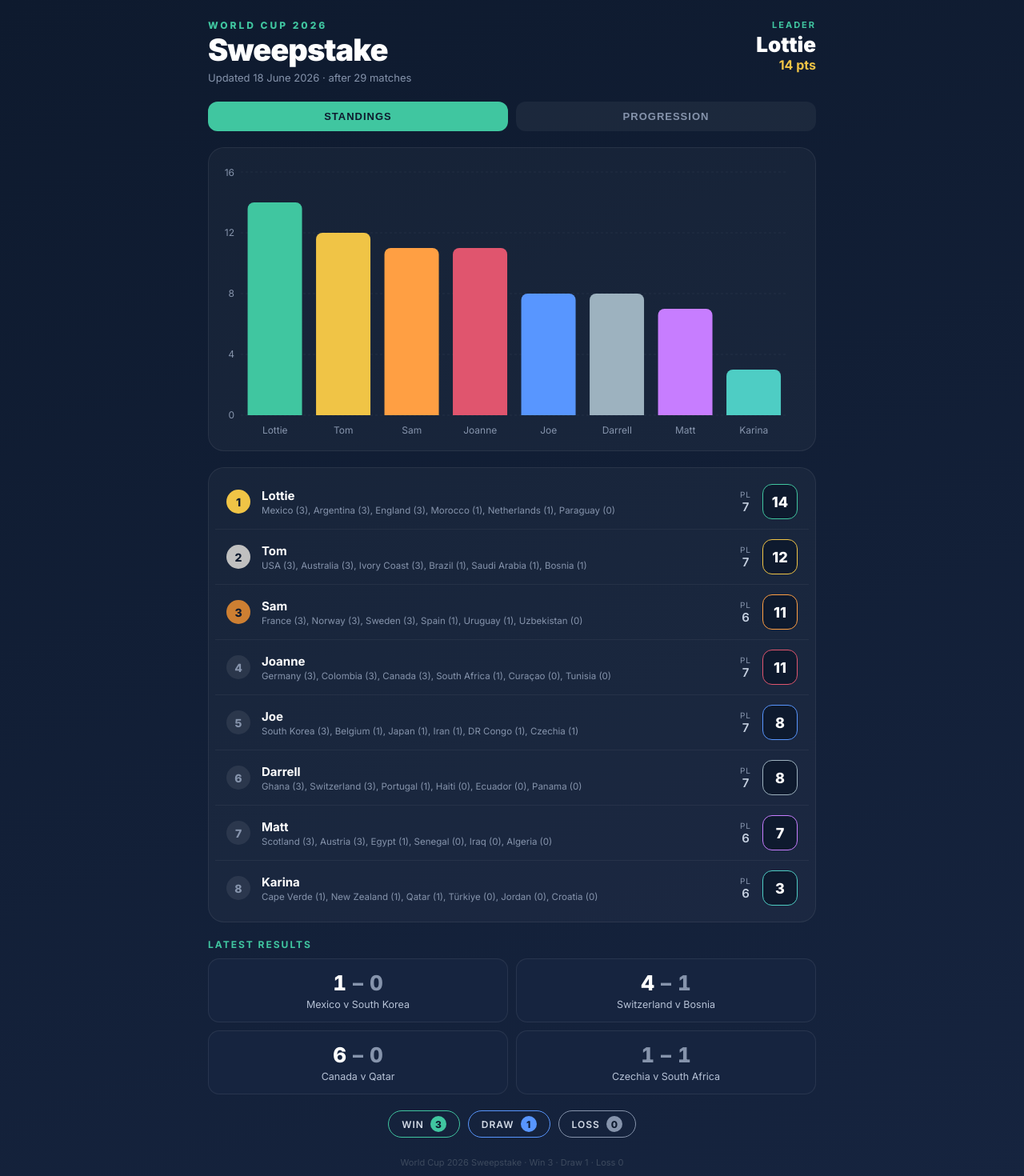
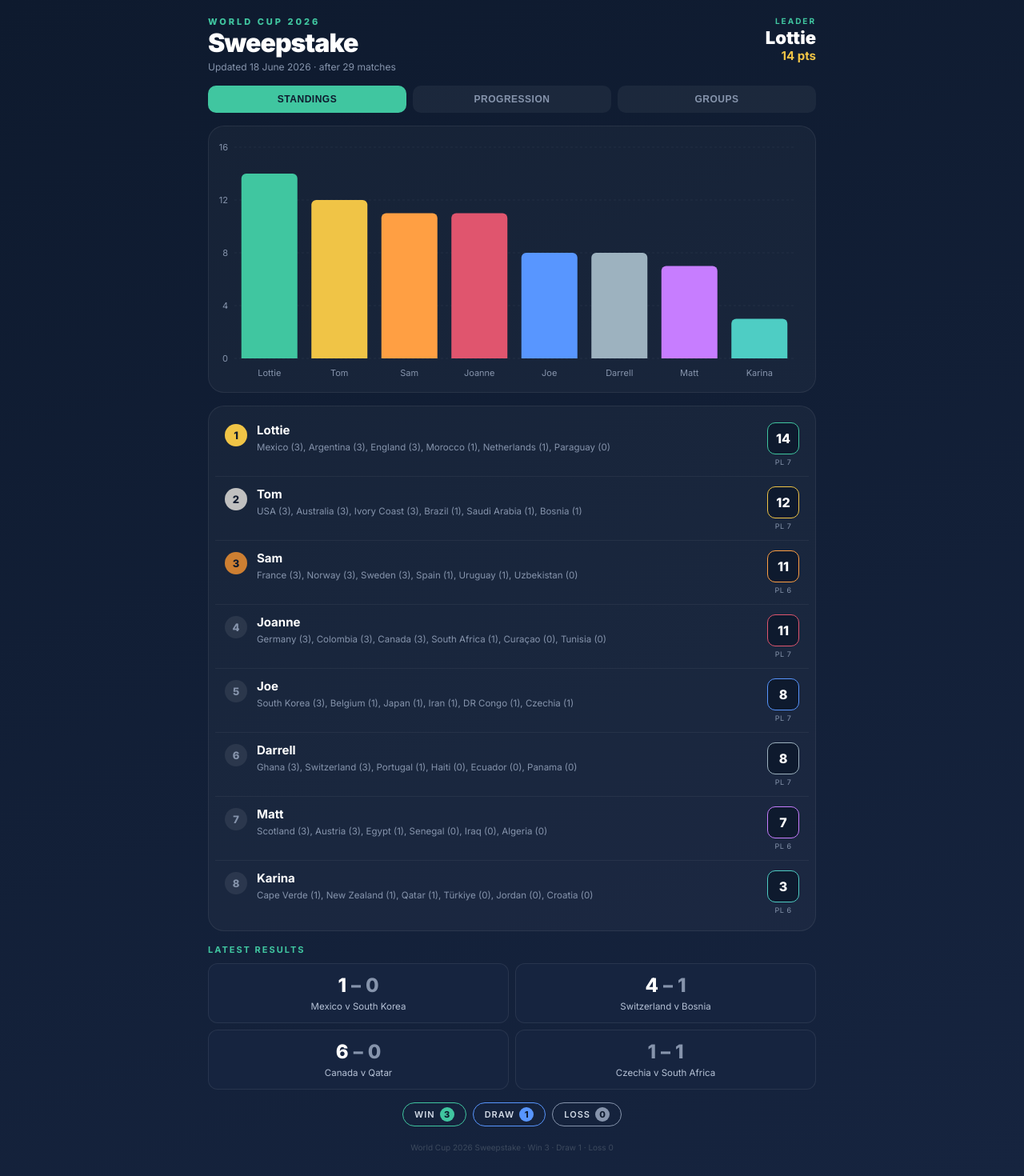
Before and after one commit to PortsDayOne/worldcup-sweepstake, a React (Vite) app in the folder sweepstake-site/: page / in a window 1280 px wide. Shown: the top 1470 px of the page at 80% size. Built offline with nearby package versions, Linux system fonts and the light colour scheme.

Commit message:
Update SweepstakeDashboard.jsx

```diff
--- a/sweepstake-site/src/SweepstakeDashboard.jsx
+++ b/sweepstake-site/src/SweepstakeDashboard.jsx
@@ -1,6 +1,7 @@
 import { useState } from "react";
 import { LineChart, Line, BarChart, Bar, XAxis, YAxis, CartesianGrid, Tooltip, ResponsiveContainer, Cell, Legend } from "recharts";
 import { PLAYERS, PROGRESSION, RECENT, LAST_UPDATED } from "./data.js";
+import { GROUPS, OWNERS, PLAYER_COLORS } from "./groups.js";
 
 const NAVY = "#0E1A2E";
 const NAVY2 = "#16243F";
@@ -12,10 +13,10 @@ const RankTooltip = ({ active, payload }) => {
   if (active && payload && payload.length) {
     const p = payload[0].payload;
     return (
-      <div style={{ background: NAVY2, border: `1px solid ${p.color}`, borderRadius: 12, padding: "12px 16px", maxWidth: 260 }}>
-        <p style={{ color: p.color, fontSize: 18, fontWeight: 800, margin: "0 0 2px" }}>{p.name} · {p.total} pts</p>
+      <div style={{ background: NAVY2, border: `1px solid ${p.color}`, borderRadius: 12, padding: "12px 16px", maxWidth: 280 }}>
+        <p style={{ color: p.color, fontSize: 16, fontWeight: 800, margin: "0 0 2px" }}>{p.name} · {p.total} pts</p>
         <p style={{ color: INK_SUB, fontSize: 12, margin: "0 0 6px" }}>{p.played} game{p.played === 1 ? "" : "s"} played</p>
-        <p style={{ color: "#C5D0E0", fontSize: 12, margin: 0, lineHeight: 1.5 }}>{p.teams}</p>
+        <p style={{ color: "#C5D0E0", fontSize: 12, margin: 0, lineHeight: 1.6 }}>{p.teams}</p>
       </div>
     );
   }
@@ -40,125 +41,190 @@ const LineTooltip = ({ active, payload, label }) => {
   return null;
 };
 
+function GroupCard({ group }) {
+  const sorted = [...group.teams].sort((a, b) => b.pts - a.pts || (b.gf - b.ga) - (a.gf - a.ga));
+  return (
+    <div style={{ background: NAVY2, border: "1px solid rgba(255,255,255,0.08)", borderRadius: 16, padding: "14px 16px", marginBottom: 12 }}>
+      <p style={{ color: GREEN, fontSize: 11, fontWeight: 700, letterSpacing: 2, textTransform: "uppercase", margin: "0 0 10px" }}>{group.name}</p>
+      {/* Header row */}
+      <div style={{ display: "grid", gridTemplateColumns: "1fr 28px 28px 28px 28px 32px", gap: 4, marginBottom: 6 }}>
+        <span style={{ color: INK_SUB, fontSize: 10, letterSpacing: 1 }}>TEAM</span>
+        {["GP","W","D","L","PTS"].map(h => (
+          <span key={h} style={{ color: INK_SUB, fontSize: 10, textAlign: "center", letterSpacing: 1 }}>{h}</span>
+        ))}
+      </div>
+      {sorted.map((t, i) => {
+        const owner = OWNERS[t.name];
+        const ownerColor = PLAYER_COLORS[owner] || "#666";
+        const isTop2 = i < 2;
+        return (
+          <div key={t.name} style={{
+            display: "grid", gridTemplateColumns: "1fr 28px 28px 28px 28px 32px", gap: 4,
+            alignItems: "center", padding: "6px 0",
+            borderBottom: i < sorted.length - 1 ? "1px solid rgba(255,255,255,0.05)" : "none",
+            opacity: isTop2 ? 1 : 0.7,
+          }}>
+            <div style={{ display: "flex", alignItems: "center", gap: 6, minWidth: 0 }}>
+              {isTop2 && <div style={{ width: 3, height: 16, borderRadius: 2, background: GREEN, flexShrink: 0 }} />}
+              <span style={{ color: "#fff", fontSize: 13, fontWeight: isTop2 ? 700 : 400, overflow: "hidden", textOverflow: "ellipsis", whiteSpace: "nowrap" }}>{t.name}</span>
+              {owner && (
+                <span style={{ background: ownerColor, color: NAVY, fontSize: 9, fontWeight: 800, padding: "1px 5px", borderRadius: 4, flexShrink: 0, letterSpacing: 0.5 }}>
+                  {owner.toUpperCase()}
+                </span>
+              )}
+            </div>
+            {[t.gp, t.w, t.d, t.l].map((v, j) => (
+              <span key={j} style={{ color: INK_SUB, fontSize: 12, textAlign: "center" }}>{v}</span>
+            ))}
+            <span style={{ color: isTop2 ? "#fff" : INK_SUB, fontSize: 13, fontWeight: 800, textAlign: "center" }}>{t.pts}</span>
+          </div>
+        );
+      })}
+    </div>
+  );
+}
+
 export default function SweepstakeDashboard() {
   const [view, setView] = useState("standings");
   const ranked = [...PLAYERS].sort((a, b) => b.total - a.total);
   const leader = ranked[0];
 
   const tabStyle = (active) => ({
-    flex: 1, padding: "11px 0", borderRadius: 12, border: "none", cursor: "pointer",
-    fontSize: 13, fontWeight: 700, letterSpacing: 1, textTransform: "uppercase",
+    flex: 1, padding: "10px 6px", borderRadius: 10, border: "none", cursor: "pointer",
+    fontSize: 12, fontWeight: 700, letterSpacing: 0.5, textTransform: "uppercase",
     background: active ? GREEN : "rgba(255,255,255,0.05)",
     color: active ? NAVY : INK_SUB, transition: "all 0.2s",
   });
 
   return (
-    <div style={{
-      background: `linear-gradient(160deg, ${NAVY} 0%, ${NAVY2} 100%)`,
-      minHeight: "100vh", fontFamily: "'Inter','Helvetica Neue',sans-serif",
-      padding: "24px", display: "flex", justifyContent: "center",
-    }}>
+    <div style={{ background: `linear-gradient(160deg, ${NAVY} 0%, ${NAVY2} 100%)`, minHeight: "100vh", fontFamily: "'Inter','Helvetica Neue',sans-serif", padding: "20px 16px", display: "flex", justifyContent: "center" }}>
       <div style={{ width: "100%", maxWidth: 760 }}>
 
-        <div style={{ display: "flex", justifyContent: "space-between", alignItems: "flex-start", marginBottom: 8 }}>
+        {/* Header */}
+        <div style={{ display: "flex", justifyContent: "space-between", alignItems: "flex-start", marginBottom: 16 }}>
           <div>
-            <p style={{ color: GREEN, fontSize: 12, fontWeight: 800, letterSpacing: 3, textTransform: "uppercase", margin: "0 0 4px" }}>World Cup 2026</p>
-            <h1 style={{ color: "#fff", fontSize: 38, fontWeight: 900, margin: 0, letterSpacing: -1, lineHeight: 1 }}>Sweepstake</h1>
-            <p style={{ color: INK_SUB, fontSize: 13, margin: "8px 0 0" }}>Updated {LAST_UPDATED}</p>
+            <p style={{ color: GREEN, fontSize: 11, fontWeight: 800, letterSpacing: 3, textTransform: "uppercase", margin: "0 0 4px" }}>World Cup 2026</p>
+            <h1 style={{ color: "#fff", fontSize: 32, fontWeight: 900, margin: 0, letterSpacing: -1, lineHeight: 1 }}>Sweepstake</h1>
+            <p style={{ color: INK_SUB, fontSize: 12, margin: "6px 0 0" }}>Updated {LAST_UPDATED}</p>
           </div>
           <div style={{ textAlign: "right" }}>
-            <p style={{ color: GREEN, fontSize: 11, fontWeight: 700, letterSpacing: 2, textTransform: "uppercase", margin: "0 0 2px" }}>Leader</p>
-            <p style={{ color: "#fff", fontSize: 26, fontWeight: 900, margin: 0 }}>{leader.name}</p>
-            <p style={{ color: GOLD, fontSize: 16, fontWeight: 700, margin: 0 }}>{leader.total} pts</p>
+            <p style={{ color: GREEN, fontSize: 10, fontWeight: 700, letterSpacing: 2, textTransform: "uppercase", margin: "0 0 2px" }}>Leader</p>
+            <p style={{ color: "#fff", fontSize: 22, fontWeight: 900, margin: 0 }}>{leader.name}</p>
+            <p style={{ color: GOLD, fontSize: 15, fontWeight: 700, margin: 0 }}>{leader.total} pts</p>
           </div>
         </div>
 
-        <div style={{ display: "flex", gap: 10, margin: "22px 0 20px" }}>
-          <button style={tabStyle(view === "standings")} onClick={() => setView("standings")}>Standings</button>
-          <button style={tabStyle(view === "progression")} onClick={() => setView("progression")}>Progression</button>
+        {/* Tabs */}
+        <div style={{ display: "flex", gap: 8, margin: "0 0 16px" }}>
+          {["standings","progression","groups"].map(t => (
+            <button key={t} style={tabStyle(view === t)} onClick={() => setView(t)}>
+              {t === "standings" ? "Standings" : t === "progression" ? "Progression" : "Groups"}
+            </button>
+          ))}
         </div>
 
-        <div style={{ background: "rgba(255,255,255,0.03)", border: "1px solid rgba(255,255,255,0.07)", borderRadius: 20, padding: "24px 14px 14px 4px", marginBottom: 20 }}>
+        {/* Charts */}
+        {view !== "groups" && (
+          <div style={{ background: "rgba(255,255,255,0.03)", border: "1px solid rgba(255,255,255,0.07)", borderRadius: 20, padding: "20px 10px 12px 0px", marginBottom: 16 }}>
             {view === "standings" ? (
-            <ResponsiveContainer width="100%" height={340}>
-              <BarChart data={ranked} margin={{ top: 6, right: 20, left: 0, bottom: 0 }}>
+              <ResponsiveContainer width="100%" height={300}>
+                <BarChart data={ranked} margin={{ top: 6, right: 16, left: 0, bottom: 0 }}>
                   <CartesianGrid strokeDasharray="3 3" stroke="rgba(255,255,255,0.05)" vertical={false} />
-                <XAxis dataKey="name" tick={{ fill: INK_SUB, fontSize: 12 }} axisLine={false} tickLine={false} dy={6} />
-                <YAxis tick={{ fill: INK_SUB, fontSize: 12 }} axisLine={false} tickLine={false} width={36} allowDecimals={false} />
+                  <XAxis dataKey="name" tick={{ fill: INK_SUB, fontSize: 11 }} axisLine={false} tickLine={false} dy={6} />
+                  <YAxis tick={{ fill: INK_SUB, fontSize: 11 }} axisLine={false} tickLine={false} width={32} allowDecimals={false} />
                   <Tooltip content={<RankTooltip />} cursor={{ fill: "rgba(255,255,255,0.04)" }} />
-                <Bar dataKey="total" radius={[8, 8, 0, 0]}>
+                  <Bar dataKey="total" radius={[6, 6, 0, 0]}>
                     {ranked.map((p) => <Cell key={p.name} fill={p.color} />)}
                   </Bar>
                 </BarChart>
               </ResponsiveContainer>
             ) : (
-            <ResponsiveContainer width="100%" height={340}>
-              <LineChart data={PROGRESSION} margin={{ top: 6, right: 24, left: 0, bottom: 0 }}>
+              <ResponsiveContainer width="100%" height={300}>
+                <LineChart data={PROGRESSION} margin={{ top: 6, right: 20, left: 0, bottom: 0 }}>
                   <CartesianGrid strokeDasharray="3 3" stroke="rgba(255,255,255,0.05)" vertical={false} />
-                <XAxis dataKey="day" tick={{ fill: INK_SUB, fontSize: 12 }} axisLine={false} tickLine={false} dy={6} />
-                <YAxis tick={{ fill: INK_SUB, fontSize: 12 }} axisLine={false} tickLine={false} width={36} allowDecimals={false} />
+                  <XAxis dataKey="day" tick={{ fill: INK_SUB, fontSize: 10 }} axisLine={false} tickLine={false} dy={6} />
+                  <YAxis tick={{ fill: INK_SUB, fontSize: 11 }} axisLine={false} tickLine={false} width={28} allowDecimals={false} />
                   <Tooltip content={<LineTooltip />} />
-                <Legend wrapperStyle={{ fontSize: 12, paddingTop: 8 }} />
+                  <Legend wrapperStyle={{ fontSize: 11, paddingTop: 8 }} />
                   {PLAYERS.map((p) => (
                     <Line key={p.name} type="monotone" dataKey={p.name} stroke={p.color}
-                    strokeWidth={p.name === leader.name ? 3.5 : 2}
+                      strokeWidth={p.name === leader.name ? 3 : 1.5}
                       dot={{ r: 3, fill: p.color }} activeDot={{ r: 5 }} />
                   ))}
                 </LineChart>
               </ResponsiveContainer>
             )}
           </div>
+        )}
 
-        <div style={{ background: "rgba(255,255,255,0.03)", border: "1px solid rgba(255,255,255,0.07)", borderRadius: 20, padding: 8, marginBottom: 20 }}>
+        {/* Standings list */}
+        {view === "standings" && (
+          <div style={{ background: "rgba(255,255,255,0.03)", border: "1px solid rgba(255,255,255,0.07)", borderRadius: 20, padding: 8, marginBottom: 16 }}>
             {ranked.map((p, i) => {
-            const medal = ["#F0C446", "#C0C0C0", "#CD7F32"][i];
+              const medal = ["#F0C446","#C0C0C0","#CD7F32"][i];
               return (
-              <div key={p.name} style={{ display: "flex", alignItems: "center", gap: 14, padding: "12px 14px", borderBottom: i < ranked.length - 1 ? "1px solid rgba(255,255,255,0.05)" : "none" }}>
-                <div style={{ width: 30, height: 30, borderRadius: "50%", flexShrink: 0, display: "flex", alignItems: "center", justifyContent: "center", background: medal || "rgba(255,255,255,0.08)", color: medal ? NAVY : INK_SUB, fontWeight: 800, fontSize: 14 }}>{i + 1}</div>
+                <div key={p.name} style={{ display: "flex", alignItems: "flex-start", gap: 12, padding: "12px 12px", borderBottom: i < ranked.length - 1 ? "1px solid rgba(255,255,255,0.05)" : "none" }}>
+                  <div style={{ width: 28, height: 28, borderRadius: "50%", flexShrink: 0, display: "flex", alignItems: "center", justifyContent: "center", background: medal || "rgba(255,255,255,0.08)", color: medal ? NAVY : INK_SUB, fontWeight: 800, fontSize: 13, marginTop: 2 }}>{i + 1}</div>
                   <div style={{ flex: 1, minWidth: 0 }}>
-                  <p style={{ color: "#fff", fontSize: 15, fontWeight: 700, margin: "0 0 2px" }}>{p.name}</p>
-                  <p style={{ color: INK_SUB, fontSize: 11.5, margin: 0, overflow: "hidden", textOverflow: "ellipsis", whiteSpace: "nowrap" }}>{p.teams}</p>
+                    <p style={{ color: "#fff", fontSize: 15, fontWeight: 700, margin: "0 0 3px" }}>{p.name}</p>
+                    {/* FIXED: no truncation — wraps naturally on mobile */}
+                    <p style={{ color: INK_SUB, fontSize: 11.5, margin: 0, lineHeight: 1.6, whiteSpace: "normal", wordBreak: "break-word" }}>{p.teams}</p>
                   </div>
-                <div style={{ textAlign: "center", flexShrink: 0 }}>
-                  <p style={{ color: INK_SUB, fontSize: 10, margin: 0, letterSpacing: 1 }}>PL</p>
-                  <p style={{ color: "#C5D0E0", fontSize: 15, fontWeight: 600, margin: 0 }}>{p.played}</p>
+                  <div style={{ display: "flex", flexDirection: "column", alignItems: "center", gap: 4, flexShrink: 0 }}>
+                    <div style={{ width: 40, height: 40, borderRadius: 10, background: NAVY, display: "flex", alignItems: "center", justifyContent: "center", border: `1.5px solid ${p.color}` }}>
+                      <span style={{ color: "#fff", fontSize: 16, fontWeight: 800 }}>{p.total}</span>
                     </div>
-                <div style={{ width: 44, height: 44, borderRadius: 12, flexShrink: 0, background: NAVY, display: "flex", alignItems: "center", justifyContent: "center", border: `1.5px solid ${p.color}` }}>
-                  <span style={{ color: "#fff", fontSize: 18, fontWeight: 800 }}>{p.total}</span>
+                    <span style={{ color: INK_SUB, fontSize: 9, letterSpacing: 0.5 }}>PL {p.played}</span>
                   </div>
                 </div>
               );
             })}
           </div>
+        )}
 
-        <p style={{ color: GREEN, fontSize: 12, fontWeight: 700, letterSpacing: 2, textTransform: "uppercase", margin: "0 0 10px" }}>Latest results</p>
-        <div style={{ display: "grid", gridTemplateColumns: "repeat(2, 1fr)", gap: 10, marginBottom: 20 }}>
+        {/* Groups tab */}
+        {view === "groups" && (
+          <div style={{ marginBottom: 16 }}>
+            <p style={{ color: INK_SUB, fontSize: 12, margin: "0 0 12px", lineHeight: 1.6 }}>
+              Top 2 from each group advance automatically. Best 8 third-placed teams also qualify. Coloured tags show your sweepstake owner.
+            </p>
+            {GROUPS.map(g => <GroupCard key={g.name} group={g} />)}
+          </div>
+        )}
+
+        {/* Latest results */}
+        {view === "standings" && (
+          <>
+            <p style={{ color: GREEN, fontSize: 11, fontWeight: 700, letterSpacing: 2, textTransform: "uppercase", margin: "0 0 10px" }}>Latest results</p>
+            <div style={{ display: "grid", gridTemplateColumns: "repeat(2, 1fr)", gap: 8, marginBottom: 16 }}>
               {RECENT.map((m, i) => {
                 const wa = m.ga > m.gb, wb = m.gb > m.ga;
                 return (
-              <div key={i} style={{ background: NAVY2, border: "1px solid rgba(255,255,255,0.08)", borderRadius: 14, padding: "14px 16px", textAlign: "center" }}>
-                <p style={{ margin: "0 0 4px", fontSize: 26, fontWeight: 800, fontVariantNumeric: "tabular-nums" }}>
+                  <div key={i} style={{ background: NAVY2, border: "1px solid rgba(255,255,255,0.08)", borderRadius: 12, padding: "12px", textAlign: "center" }}>
+                    <p style={{ margin: "0 0 4px", fontSize: 24, fontWeight: 800 }}>
                       <span style={{ color: wa ? "#fff" : INK_SUB }}>{m.ga}</span>
-                  <span style={{ color: INK_SUB, margin: "0 8px" }}>–</span>
+                      <span style={{ color: INK_SUB, margin: "0 6px" }}>–</span>
                       <span style={{ color: wb ? "#fff" : INK_SUB }}>{m.gb}</span>
                     </p>
-                <p style={{ color: "#B6C2D6", fontSize: 12.5, margin: 0 }}>{m.a} v {m.b}</p>
+                    <p style={{ color: "#B6C2D6", fontSize: 11.5, margin: 0, lineHeight: 1.4 }}>{m.a} v {m.b}</p>
                   </div>
                 );
               })}
             </div>
+          </>
+        )}
 
-        <div style={{ display: "flex", gap: 10, justifyContent: "center" }}>
+        {/* Scoring key */}
+        <div style={{ display: "flex", gap: 8, justifyContent: "center", flexWrap: "wrap" }}>
           {[["WIN", 3, GREEN], ["DRAW", 1, "#5896FF"], ["LOSS", 0, INK_SUB]].map(([l, n, c]) => (
-            <div key={l} style={{ display: "flex", alignItems: "center", gap: 8, border: `1.5px solid ${c}`, borderRadius: 20, padding: "6px 16px" }}>
-              <span style={{ color: "#D2DAE6", fontSize: 12, fontWeight: 600, letterSpacing: 1 }}>{l}</span>
-              <span style={{ width: 20, height: 20, borderRadius: "50%", background: c, color: NAVY, fontSize: 12, fontWeight: 800, display: "flex", alignItems: "center", justifyContent: "center" }}>{n}</span>
+            <div key={l} style={{ display: "flex", alignItems: "center", gap: 6, border: `1.5px solid ${c}`, borderRadius: 20, padding: "5px 14px" }}>
+              <span style={{ color: "#D2DAE6", fontSize: 11, fontWeight: 600, letterSpacing: 1 }}>{l}</span>
+              <span style={{ width: 18, height: 18, borderRadius: "50%", background: c, color: NAVY, fontSize: 11, fontWeight: 800, display: "flex", alignItems: "center", justifyContent: "center" }}>{n}</span>
             </div>
           ))}
         </div>
 
-        <p style={{ color: "#3D4A5E", fontSize: 11, textAlign: "center", marginTop: 24 }}>World Cup 2026 Sweepstake · Win 3 · Draw 1 · Loss 0</p>
-
+        <p style={{ color: "#3D4A5E", fontSize: 10, textAlign: "center", marginTop: 20 }}>World Cup 2026 Sweepstake · Win 3 · Draw 1 · Loss 0</p>
       </div>
     </div>
   );
```
Lines whose indentation alone changed are shown as unchanged.
